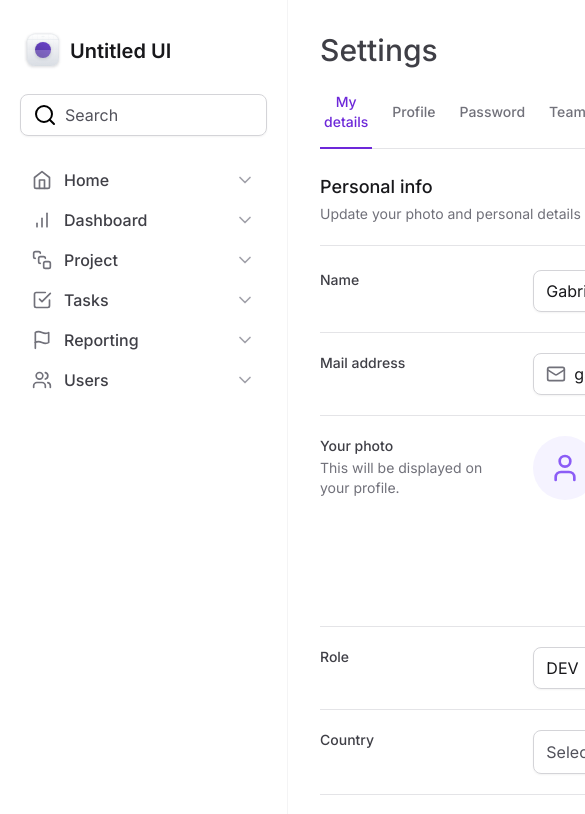
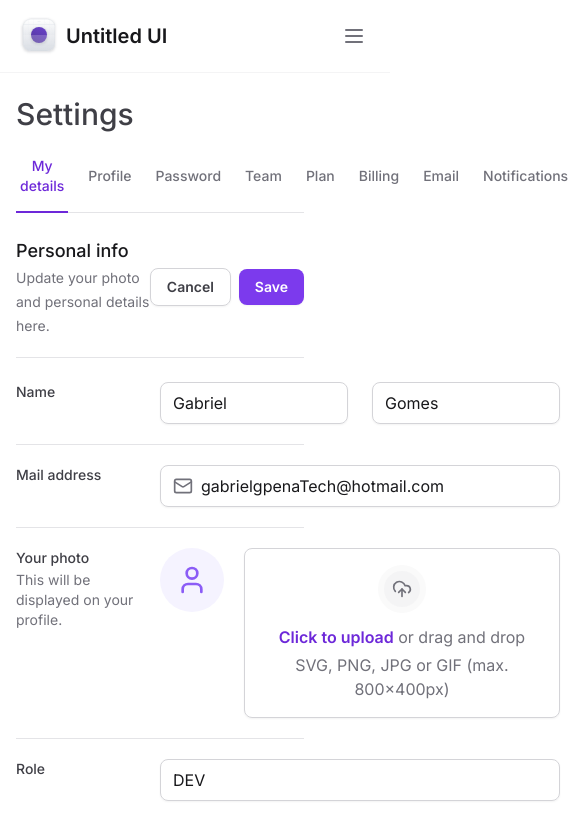
Before and after one commit to GabrielGPena793/tailwind_next, a Next.js app: page / in a window 390 px wide. Shown: the top 814 px of the page, 585 px wide, since content can reach past the window. Built offline with nearby package versions, Linux system fonts and the light colour scheme.

Commit message:
responsive menu

```diff
--- a/package.json
+++ b/package.json
@@ -10,6 +10,7 @@
   },
   "dependencies": {
     "@formkit/auto-animate": "^0.8.0",
+    "@radix-ui/react-collapsible": "^1.0.3",
     "@radix-ui/react-select": "^2.0.0",
     "@radix-ui/react-tabs": "^1.0.4",
     "framer-motion": "^10.16.4",
--- a/src/app/layout.tsx
+++ b/src/app/layout.tsx
@@ -21,7 +21,9 @@
         <div className="grid min-h-screen grid-cols-app">
           <Sidebar />
 
-          <main className="px-8 py-12 pt-8">{children}</main>
+          <main className="px-4 py-12 pb-12 pt-24 lg:col-start-2 lg:px-8 lg:pt-8">
+            {children}
+          </main>
         </div>
       </body>
     </html>
--- a/src/components/Form/FileInput/FIleItem.tsx
+++ b/src/components/Form/FileInput/FIleItem.tsx
@@ -49,15 +49,15 @@
       {state === 'error' ? (
         <div className="flex flex-1 flex-col items-start gap-1">
           <div className="flex flex-col">
-            <span className="text-error-700 text-sm font-medium">
+            <span className="text-sm font-medium text-error-700">
               Upload failed, please try again.
             </span>
-            <span className="text-error-600 text-sm">{name}</span>
+            <span className="text-sm text-error-600">{name}</span>
           </div>
 
           <button
             type="button"
-            className="text-error-700 hover:text-error-900 text-sm font-semibold"
+            className="text-sm font-semibold text-error-700 hover:text-error-900"
           >
             Try again
           </button>
--- a/src/components/Form/FileInput/FIleList.tsx
+++ b/src/components/Form/FileInput/FIleList.tsx
@@ -1,10 +1,7 @@
 'use client'
 
-import { Trash2, UploadCloud } from 'lucide-react'
 import { useFileInput } from './Root'
-import { formatBytes } from '@/utils/Format-bytes'
 import { useAutoAnimate } from '@formkit/auto-animate/react'
-import { Button } from '@/components/Button'
 import { FIleItem } from './FIleItem'
 
 export function FIleList() {
--- a/src/components/Sidebar/index.tsx
+++ b/src/components/Sidebar/index.tsx
@@ -1,3 +1,5 @@
+'use client'
+
 import {
   BarChart,
   CheckSquare,
@@ -5,6 +7,7 @@
   Flag,
   Home,
   LifeBuoy,
+  Menu,
   Search,
   SquareStack,
   Users,
@@ -14,12 +17,25 @@
 import { UserSpaceWidget } from './UserSpaceWidget'
 import { Profile } from './Profile'
 import * as Input from '../Input'
+import * as Collapsible from '@radix-ui/react-collapsible'
+import { Button } from '../Button'
 
 export function Sidebar() {
   return (
-    <aside className="flex flex-col gap-6 border-r border-zinc-100 px-5 py-8">
+    <Collapsible.Root className="fixed left-0 right-0 top-0 z-20 flex flex-col gap-6 border-b border-zinc-100 bg-white p-4 data-[state=open]:bottom-0 lg:right-auto lg:w-80 lg:border-r lg:px-5 lg:py-8 lg:data-[state=closed]:bottom-0 ">
+      <div className="flex items-center justify-between">
         <Logo />
+        <Collapsible.Trigger className="lg:hidden">
+          <Button variant="ghost">
+            <Menu className="h-6 w-6" />
+          </Button>
+        </Collapsible.Trigger>
+      </div>
 
+      <Collapsible.Content
+        forceMount
+        className="flex flex-1 flex-col gap-6 data-[state=closed]:hidden lg:data-[state=closed]:flex"
+      >
         <Input.Root>
           <Input.Prefix>
             <Search />
@@ -48,6 +64,7 @@
 
           <Profile />
         </div>
-    </aside>
+      </Collapsible.Content>
+    </Collapsible.Root>
   )
 }
```
Also changed, not shown: 1 other file (tests, documents, lock files or other folders). Lines whose indentation alone changed are shown as unchanged.
